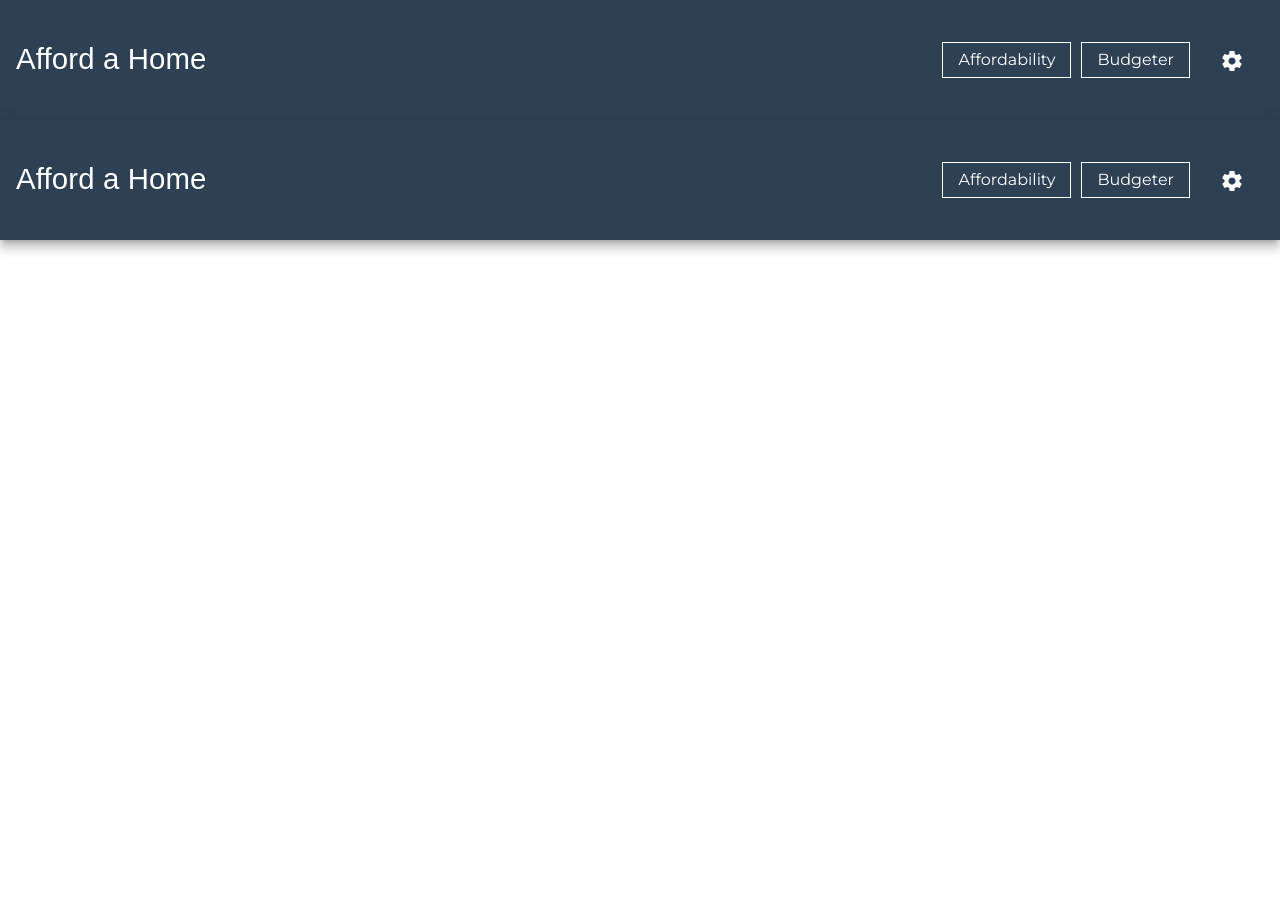
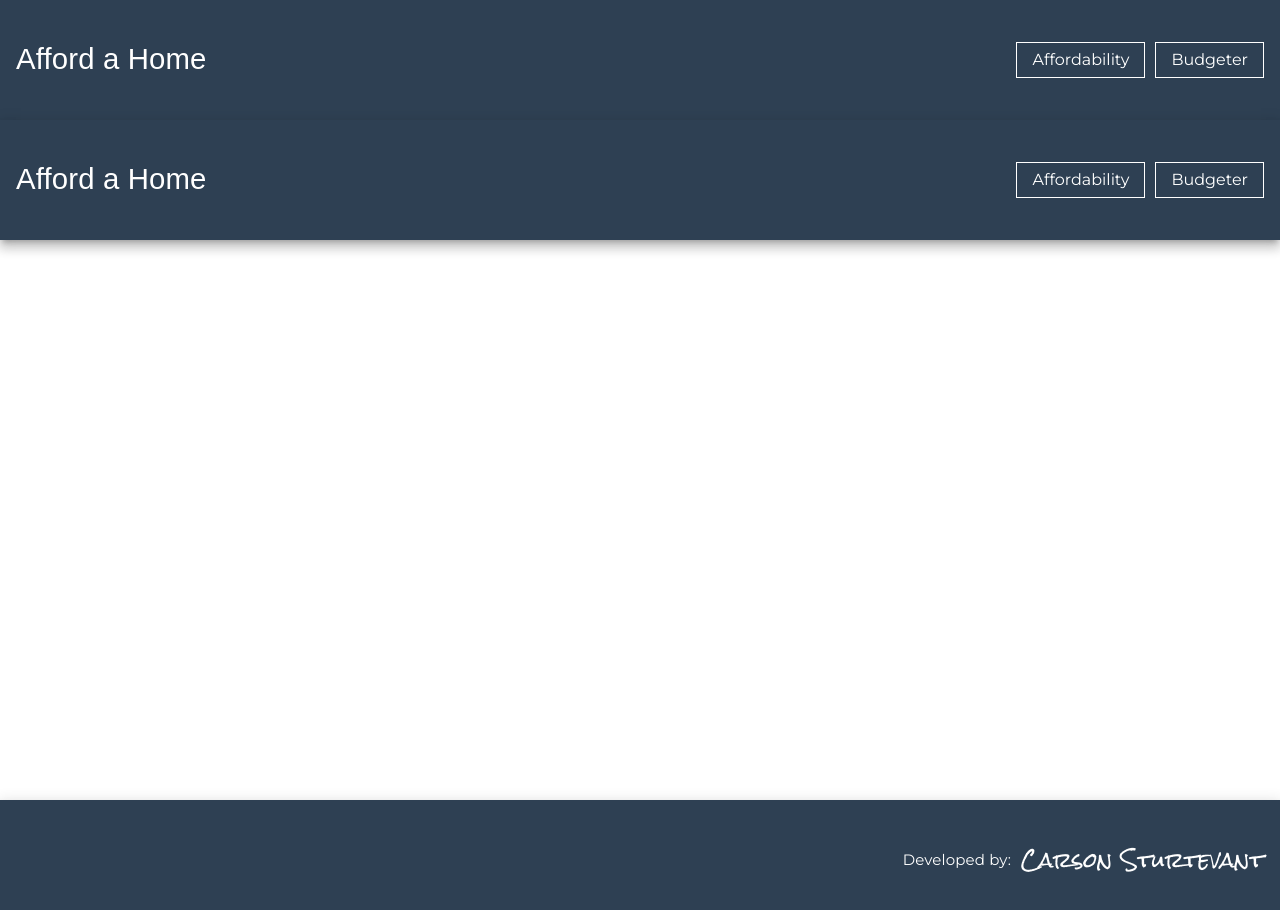
Before and after one commit to carsonsturtevant/afford-a-home, an Angular app: page /navbar in a window 1280 px wide. Shown: the top 910 px of the page. Before the commit the page ends 800 px from the top, so only its background shows below. Built offline with nearby package versions, Linux system fonts and the light colour scheme; a web font is replaced by a local one.

Commit message:
add footer. remove settings

```diff
--- a/src/app/app.component.html
+++ b/src/app/app.component.html
@@ -2,3 +2,4 @@
 <div class="main-container">
     <router-outlet></router-outlet>
 </div>
+<app-footer></app-footer>
--- a/src/app/app.component.scss
+++ b/src/app/app.component.scss
@@ -2,5 +2,5 @@
     padding: -8px !important;
     margin: 0 auto;
     max-width: 1500px !important;
-    min-height: 50vh;
+    min-height: calc(100vh - 120px);
 }
--- a/src/app/app.module.ts
+++ b/src/app/app.module.ts
@@ -15,6 +15,7 @@ import { WelcomeCardComponent } from './components/welcome-card/welcome-card.com
 import { AffordabilityComponent } from './components/affordability/affordability.component';
 import { HomepageComponent } from './components/homepage/homepage.component';
 import { BudgeterComponent } from './components/budgeter/budgeter.component';
+import { FooterComponent } from './components/footer/footer.component';
 
 @NgModule({
   declarations: [
@@ -23,7 +24,8 @@ import { BudgeterComponent } from './components/budgeter/budgeter.component';
     WelcomeCardComponent,
     AffordabilityComponent,
     HomepageComponent,
-    BudgeterComponent
+    BudgeterComponent,
+    FooterComponent
   ],
   imports: [
     BrowserModule,
--- /dev/null
+++ b/src/app/components/footer/footer.component.html
@@ -0,0 +1,7 @@
+<mat-toolbar class="mat-elevation-z8" color="primary">
+  <mat-toolbar-row>
+      <span class="menu-spacer"></span>
+      <span style="margin-right: 10px; font-size:15px;">Developed by:</span>
+      <div style="font-family: Rock Salt;">Carson Sturtevant</div>
+  </mat-toolbar-row>
+</mat-toolbar>
--- /dev/null
+++ b/src/app/components/footer/footer.component.ts
@@ -0,0 +1,15 @@
+import { Component, OnInit } from '@angular/core';
+
+@Component({
+  selector: 'app-footer',
+  templateUrl: './footer.component.html',
+  styleUrls: ['./footer.component.scss']
+})
+export class FooterComponent implements OnInit {
+
+  constructor() { }
+
+  ngOnInit() {
+  }
+
+}
--- a/src/app/components/navbar/navbar.component.html
+++ b/src/app/components/navbar/navbar.component.html
@@ -12,16 +12,16 @@
     <div class="large-screen">
       <button class="menu-button" routerLink="/affordability" mat-stroked-button>Affordability</button>
       <button class="menu-button" routerLink="/budgeter" mat-stroked-button>Budgeter</button>
-      <a class="menu-button" href="#" mat-button>
+      <!-- <a class="menu-button" href="#" mat-button>
         <mat-icon>settings</mat-icon>
-      </a>
+      </a> -->
     </div>
   </mat-toolbar-row>
   <mat-toolbar-row>
     <mat-sidenav class="small-screen" #sidenav style="z-index: 1;">
       <mat-nav-list>
         <a mat-list-item (click)="sidenav.toggle()" routerLink="#">Home</a>
-        <a mat-list-item (click)="sidenav.toggle()" routerLink="#">Settings</a>
+        <!-- <a mat-list-item (click)="sidenav.toggle()" routerLink="#">Settings</a> -->
         <a mat-list-item (click)="sidenav.toggle()" routerLink="/affordability">Affordability</a>
         <a mat-list-item (click)="sidenav.toggle()" routerLink="/budgeter">Budgeter</a>
       </mat-nav-list>
--- a/src/app/components/navbar/navbar.component.ts
+++ b/src/app/components/navbar/navbar.component.ts
@@ -1,5 +1,4 @@
 import { Component, OnInit } from '@angular/core';
-import { AppDataService } from '../../services/app-data.service';
 
 @Component({
   selector: 'navbar',
--- a/src/app/components/welcome-card/welcome-card.component.scss
+++ b/src/app/components/welcome-card/welcome-card.component.scss
@@ -1,12 +1,3 @@
-.card-height {
-    height: 85vh;
-}
-
-.main-background {
-    //background-image: url("../../assets/main-background.jpg");
-    margin: 0;
-}
-
 h1 {
     flex: 1;
     font-size: 44pt;
--- a/src/index.html
+++ b/src/index.html
@@ -9,6 +9,7 @@
   <link rel="icon" type="image/x-icon" href="favicon.ico">
   <link href="https://fonts.googleapis.com/css?family=Roboto:300,400,500" rel="stylesheet">
   <link href="https://fonts.googleapis.com/css?family=Montserrat|Montserrat+Subrayada&display=swap" rel="stylesheet">
+  <link href="https://fonts.googleapis.com/css?family=Rock+Salt&display=swap" rel="stylesheet">
   <link href="https://fonts.googleapis.com/icon?family=Material+Icons" rel="stylesheet">
 </head>
 <body>
--- a/src/styles.scss
+++ b/src/styles.scss
@@ -17,6 +17,10 @@ body {
     flex-grow: 1;
     flex-basis: 500px;
     margin: 10px;
+}
+
+.menu-spacer {
+    flex: 1 1 auto;
 }
 
 .vertical-center {
@@ -46,3 +50,16 @@ body {
         display: block !important;
     }
 }
+
+mat-toolbar {
+    min-height: 120px !important;
+    max-height: 120px !important;
+    color: white;
+}
+
+mat-toolbar-row {
+    min-height: inherit;
+    max-height: inherit;
+    max-width: 1500px !important;
+    margin: 0 auto;
+  }
```
Also changed, not shown: src/app/components/footer/footer.component.scss (added), 1 other file (tests, documents, lock files or other folders).
